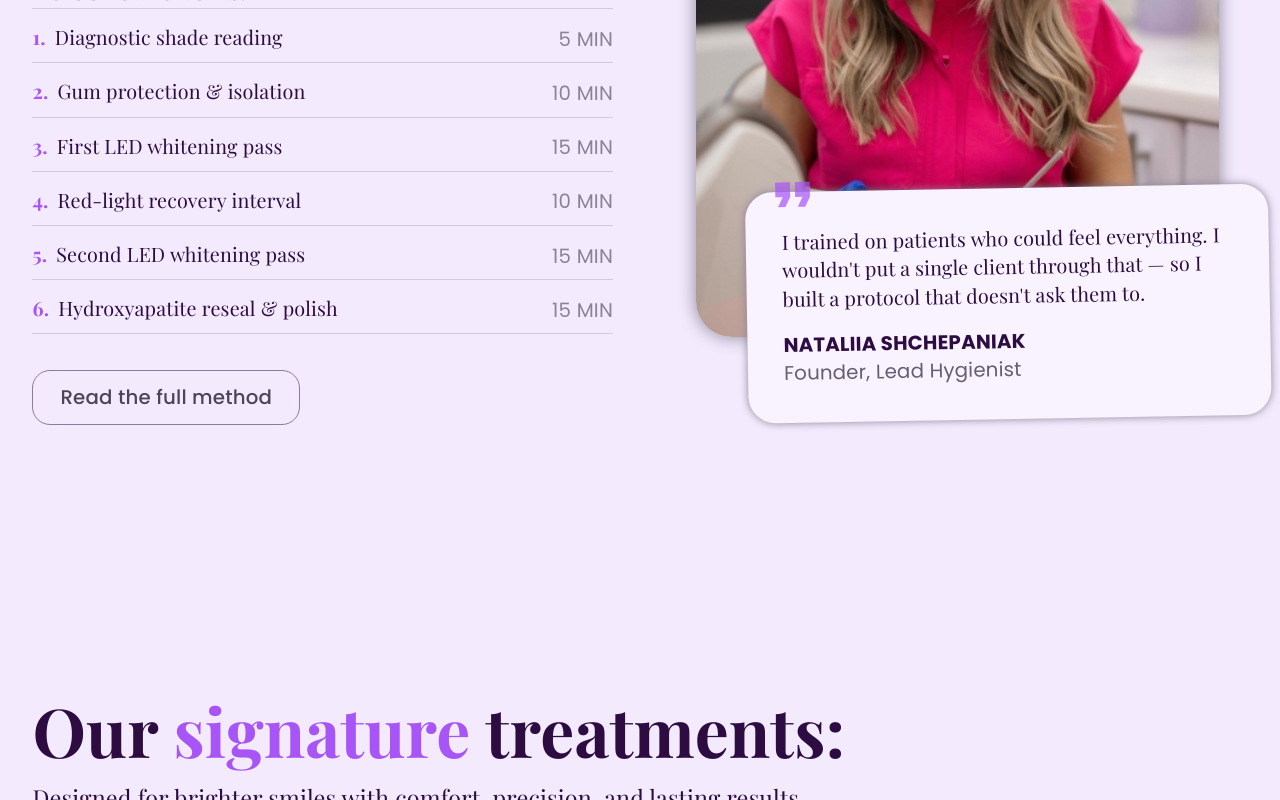
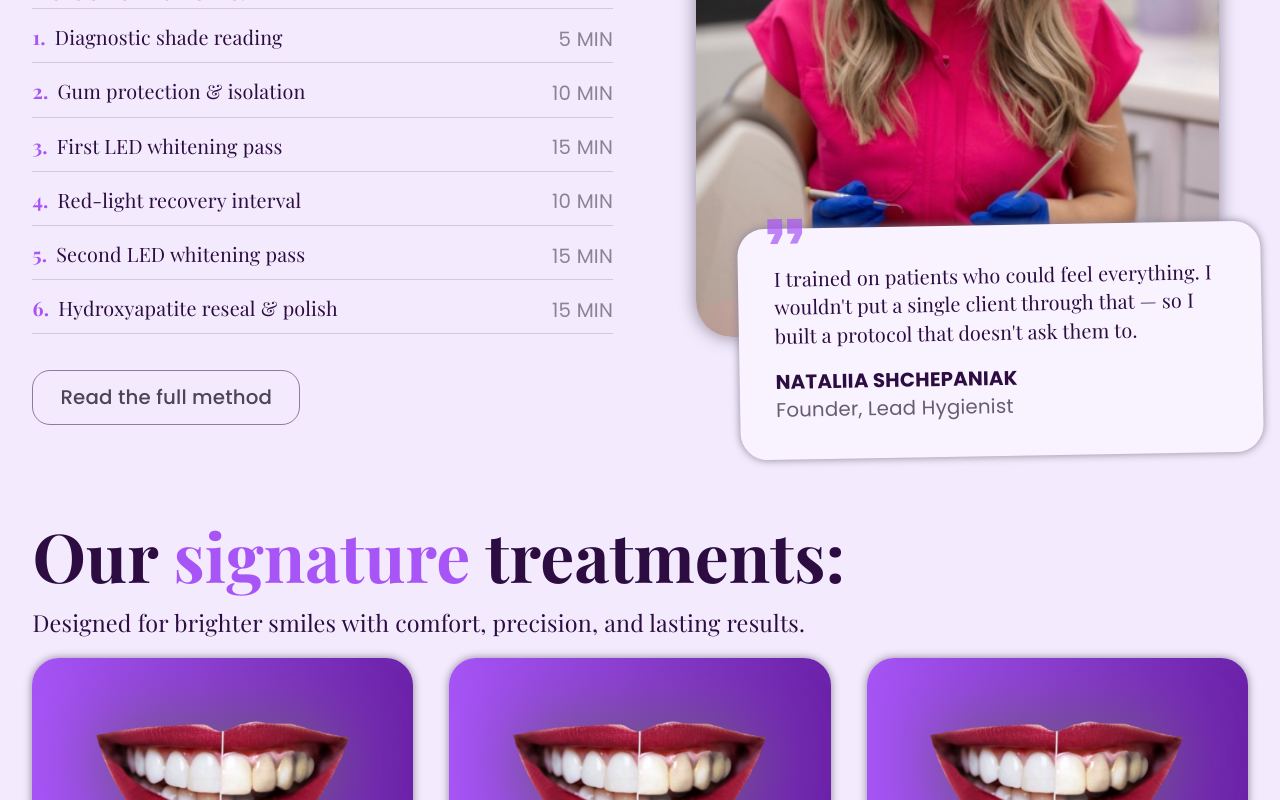
Before and after one commit to nadobrranichh/apollonia, a React (Vite) app: page / in a window 1280 px wide. Shown: the part 1465-2265 px from the top of the page. Built offline with nearby package versions, Linux system fonts and the light colour scheme; no server answers; a web font is replaced by a local one.

Commit message:
fix: quote taking up space on bigger screens

```diff
--- a/src/components/home/MethodAndQuoteSection.tsx
+++ b/src/components/home/MethodAndQuoteSection.tsx
@@ -90,7 +90,7 @@ export default function MethodSection() {
         </Button>
       </Box>
 
-      <Stack spacing={4} sx={{ alignItems: "center" }}>
+      <Stack spacing={4} sx={{ alignItems: "center", position: "relative" }}>
         <ImageBox
           src={FounderImg}
           sx={{
@@ -102,13 +102,14 @@ export default function MethodSection() {
         />
         <Card
           sx={{
-            position: "relative",
+            position: { xs: "relative", md: "absolute" },
+            top: { md: "70%" },
+            left: { md: "4rem" },
             width: { xs: "100%", lg: "90%" },
             rotate: "-1deg",
             padding: "2rem",
             overflow: "visible",
             maxWidth: "35rem",
-            transform: { xs: "none", md: "translate(3rem, -10rem)" },
           }}
         >
           <FormatQuoteIcon
```
